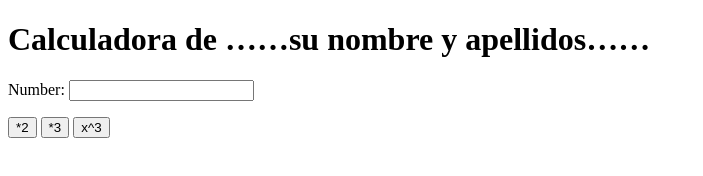
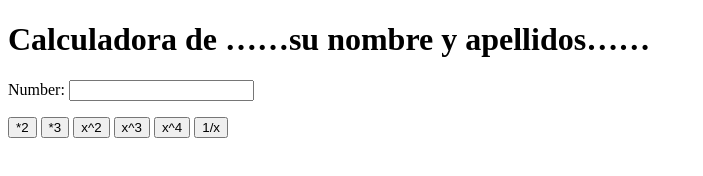
Before and after one commit to hhurtado/my_calculator, a plain HTML site: page index.html in a window 1280 px wide. Shown: the whole page, without its empty margins (0-703 px from the left). Drawn offline with Linux system fonts and the light colour scheme.

Commit message:
x^2, x^4 and 1/x buttons

```diff
--- a/index.html
+++ b/index.html
@@ -11,21 +11,41 @@
 		<p>
 			<button onclick="double()"> *2 </button>
 			<button onclick="triple()"> *3 </button>
+			<button onclick="square()"> x^2 </button>
 			<button onclick="cube()"> x^3 </button>
+      <button onclick="power_4()"> x^4</button>
+			<button onclick="inverse()"> 1/x</button>
 		</p>
 		<script type="text/javascript">
 			function double() {
 				var num = document.getElementById("n1");
 				num.value = num.value * 2;
 			}
+
 			function triple() {
 				var num = document.getElementById("n1");
 				num.value = num.value * 3;
 			}
+
+			function square() {
+				var num = document.getElementById("n1");
+				num.value = Math.pow(num.value, 2);
+			}
+
 			function cube() {
 				var num = document.getElementById("n1");
 				num.value = Math.pow(num.value, 3);
 			}
+
+      function power_4() {
+				var num = document.getElementById("n1");
+				num.value = Math.pow(num.value, 4);
+			}
+
+			function inverse() {
+				var num = document.getElementById("n1");
+				num.value = 1 / num.value;
+			}
 		</script>
 	</body>
 </html>
```
